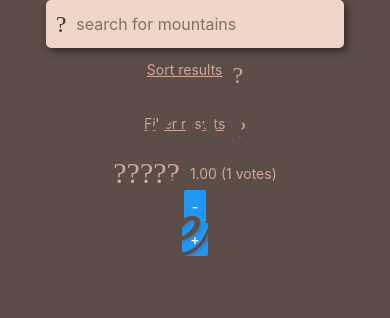
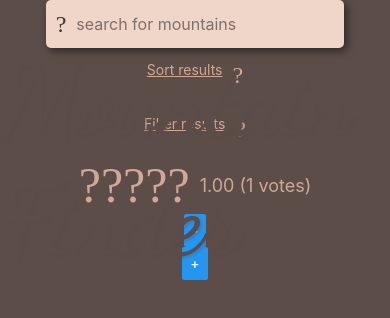
Before and after one commit to Knutakir/IT2810-Project-4, a React Native app in the folder client/: screen / in a window 390 px wide. Shown: the top 318 px of the page. Built offline with nearby package versions, Linux system fonts and the light colour scheme; what react-native-expo-viewport-units would draw is missing.

Commit message:
Increase the size of the rating component (#7)

```diff
--- a/client/components/Rating.js
+++ b/client/components/Rating.js
@@ -17,7 +17,7 @@ function Rating({rating, votes, onSetRating}) {
     for (let i = 0; i < 5; i++) {
         starArray.push(<Ionicons
             name={(i < roundedRating) ? 'md-star' : 'md-star-outline'}
-            size={30}
+            size={50}
             color="#d1a797"
             key={i}
             onPress={() => voteOnMountain(i + 1)}
@@ -43,6 +43,7 @@ const styles = StyleSheet.create({
     },
     voteText: {
         marginLeft: 10,
+        fontSize: 18,
     },
 });
 
```
